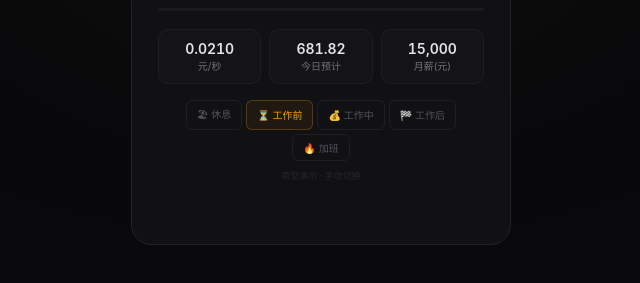
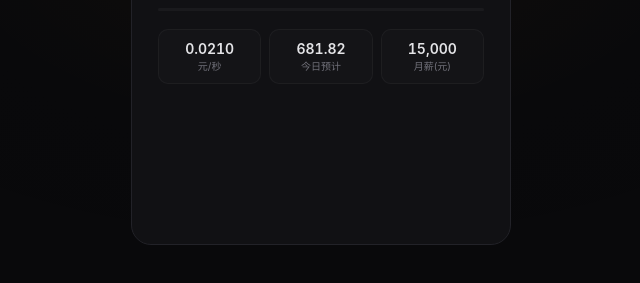
Before and after one commit to Dongby329/to-c-week1-hourly-wage-clock, a plain HTML site: page prototype/clock.html in a window 1280 px wide. Shown: the part 415-698 px from the top of the page, without its empty margins (319-959 px from the left). Drawn offline with Linux system fonts and the light colour scheme; sample sign-in values are in the browser's storage.

Commit message:
📐 Hero欢迎区移至按钮下方 + 删除时钟页演示按钮

```diff
--- a/prototype/clock.html
+++ b/prototype/clock.html
@@ -122,16 +122,6 @@
         .stat .val { font-size:14px; font-weight:600; font-variant-numeric:tabular-nums; }
         .stat .lbl { font-size:10px; color:var(--muted); margin-top:1px; }
 
-        /* Demo controls */
-        .demo { display:flex; gap:4px; justify-content:center; flex-wrap:wrap; margin-top:6px; }
-        .demo button {
-            padding:5px 10px; border-radius:6px; font-size:10px; cursor:pointer; font-family:inherit;
-            border:1px solid rgba(255,255,255,0.06); background:transparent; color:#52525b; transition:all 0.2s;
-        }
-        .demo button:hover { border-color:rgba(255,255,255,0.12); color:#a1a1aa; }
-        .demo button.on { border-color:rgba(245,158,11,0.25); background:rgba(245,158,11,0.06); color:#f59e0b; }
-        .demo .hint { width:100%; text-align:center; font-size:9px; color:#27272a; margin-top:4px; }
-
         /* Toast */
         .toast {
             position:fixed; top:20px; left:50%; transform:translateX(-50%);
@@ -204,15 +194,6 @@
             <div class="stat"><div class="val" id="statMonthly">15,000</div><div class="lbl">月薪(元)</div></div>
         </div>
 
-        <!-- Demo -->
-        <div class="demo">
-            <button id="dRest" onclick="switchState('rest')">🏖 休息</button>
-            <button id="dBefore" class="on" onclick="switchState('before')">⏳ 工作前</button>
-            <button id="dWorking" onclick="switchState('working')">💰 工作中</button>
-            <button id="dAfter" onclick="switchState('after')">🏁 工作后</button>
-            <button id="dOvertime" onclick="switchState('overtime')">🔥 加班</button>
-            <div class="hint">原型演示 · 手动切换</div>
-        </div>
     </div>
 
 <script>
@@ -301,9 +282,6 @@ function isTodayRest() {
 // ============ STATE SWITCH ============
 function switchState(s) {
     currentState=s;
-    document.querySelectorAll('.demo button').forEach(b=>b.classList.remove('on'));
-    const dm={rest:'dRest',before:'dBefore',working:'dWorking',after:'dAfter',overtime:'dOvertime'};
-    if(dm[s]) document.getElementById(dm[s]).classList.add('on');
     if(animationId){cancelAnimationFrame(animationId);animationId=null;}
     const c=document.getElementById('clockContainer');
     c.className='clock state-'+s;
```
Also changed, not shown: prototype/hero.html (+7 -7 lines).
